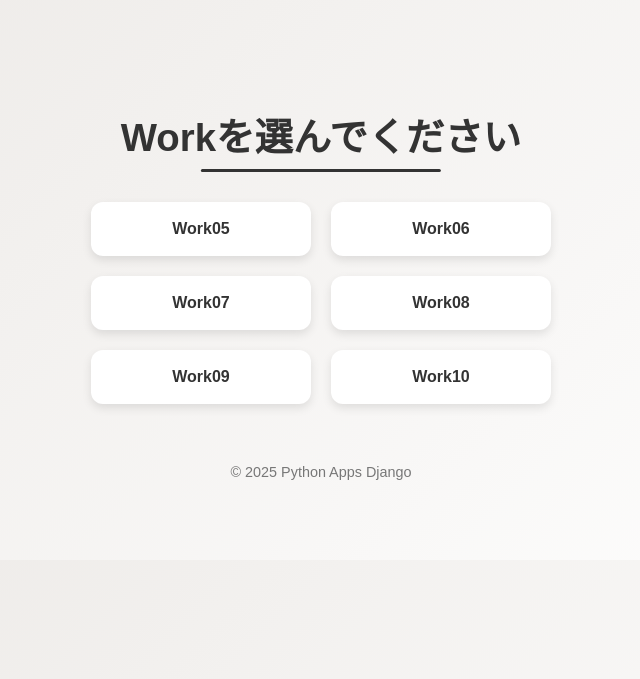
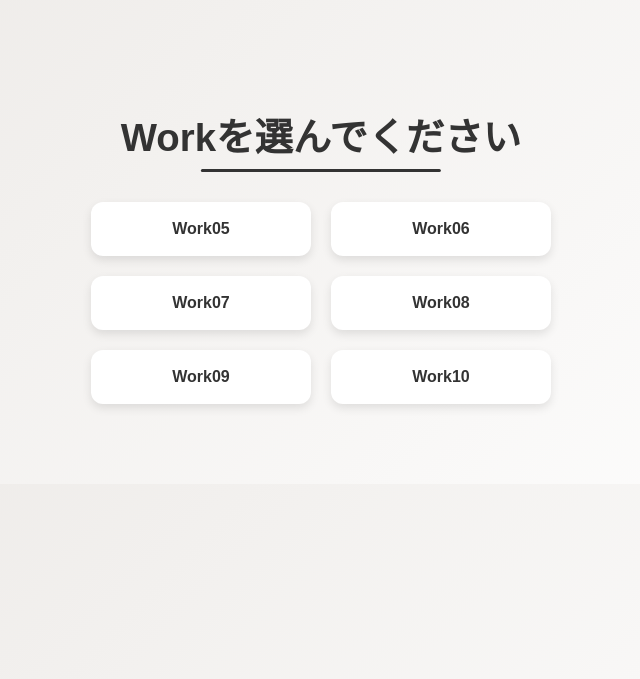
Before and after one commit to rikarikarinn/python-apps-django, a Django app: template templates/work_index.html in a window 1280 px wide. Shown: the top 679 px of the page, without its empty margins (319-959 px from the left). Run offline with Django 3.2, Linux system fonts and the light colour scheme; the template is opened without the code that fills it, so the values that code supplies are empty.

```diff
--- a/templates/work_index.html
+++ b/templates/work_index.html
@@ -4,8 +4,7 @@
   <meta charset="UTF-8">
   <title>Work 選択ページ</title>
   <style>
-    /* 全体設定 */
-    body {
+     body {
       font-family: 'Noto Sans JP', sans-serif;
       background: linear-gradient(135deg, #ece9e6, #ffffff);
       color: #333;
@@ -98,7 +97,5 @@
     <li><a href="/work09/">Work09</a></li>
     <li><a href="/work10/">Work10</a></li>
   </ul>
-
-  <footer>© 2025 Python Apps Django</footer>
 </body>
 </html>
```
